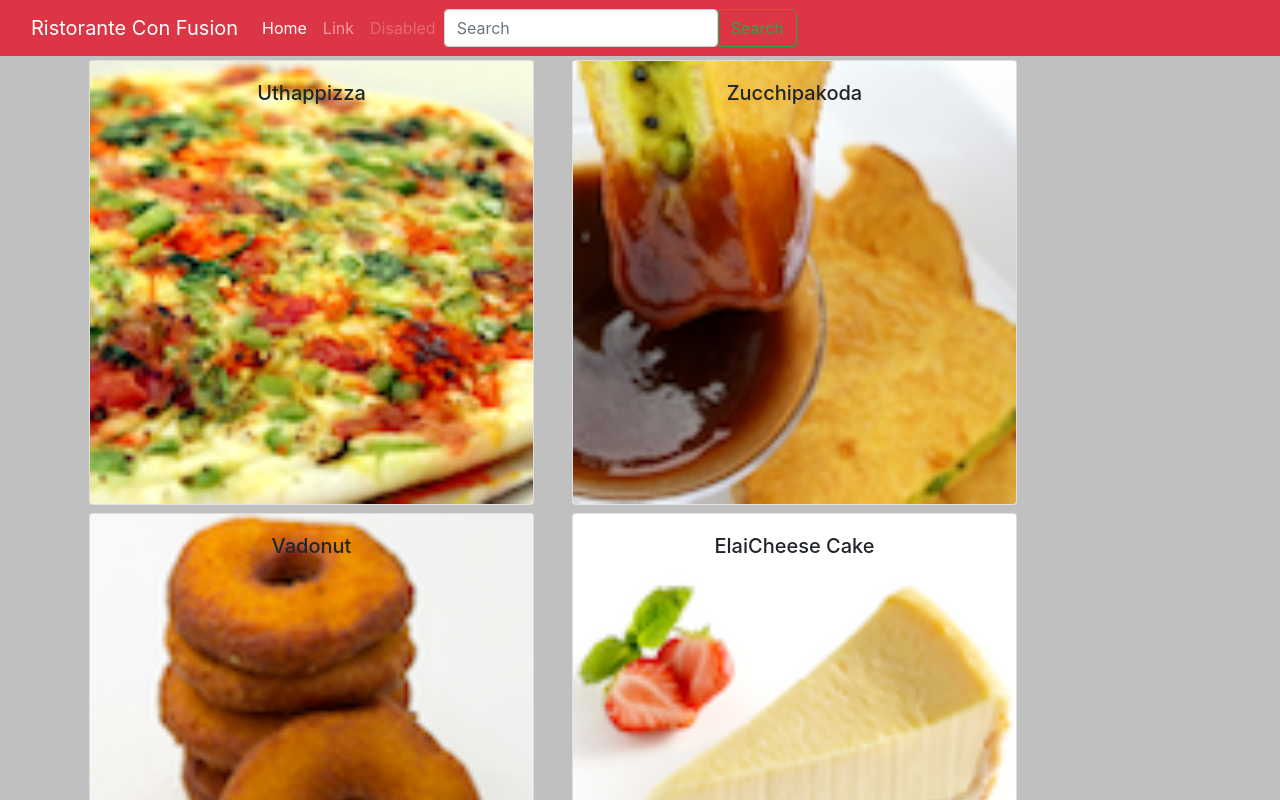
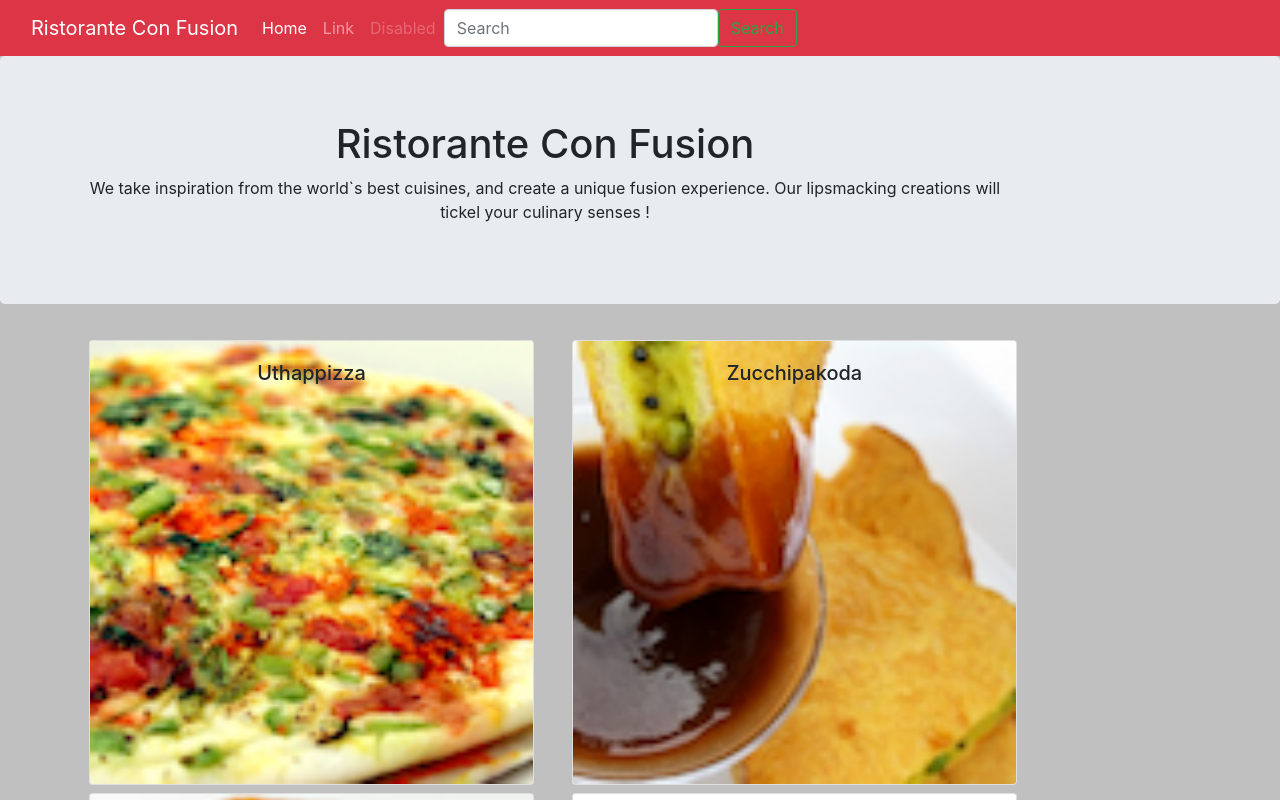
Before and after one commit to Gabegual/Test_React_App, a React (Create React App) app: page / in a window 1280 px wide. Shown: the top 800 px of the page. Built offline with nearby package versions, Linux system fonts and the light colour scheme.

Commit message:
added header components

```diff
--- a/src/App.js
+++ b/src/App.js
@@ -1,50 +1,15 @@
-import logo from './logo.svg';
-import { Navbar } from 'reactstrap';
-import Menu from './Components/menuComponets';
+import React, { Component } from 'react';
+import Main from './Components/MainComponent';
 import './App.css';
-import { DISHES } from './shared/dishes';
-import { render } from '@testing-library/react';
-import { Component } from 'react';
+
 
 class App extends Component {
 
-   constructor(props) {
-     super(props);
-
-     this.state = {
-       dishes: DISHES
-     };
-   }
   render() {
   return (
     <div className="App">
-    <nav class="navbar navbar-expand-lg navbar-dark bg-danger">
-  <div class="container-fluid">
-    <button class="navbar-toggler" type="button" data-bs-toggle="collapse" data-bs-target="#navbarTogglerDemo01" aria-controls="navbarTogglerDemo01" aria-expanded="false" aria-label="Toggle navigation">
-      <span class="navbar-toggler-icon"></span>
-    </button>
-    <div class="collapse navbar-collapse" id="navbarTogglerDemo01">
-      <a class="navbar-brand" href="#">Ristorante Con Fusion</a>
-      <ul class="navbar-nav me-auto mb-2 mb-lg-0">
-        <li class="nav-item">
-          <a class="nav-link active" aria-current="page" href="#">Home</a>
-        </li>
-        <li class="nav-item">
-          <a class="nav-link" href="#">Link</a>
-        </li>
-        <li class="nav-item">
-          <a class="nav-link disabled" href="#" tabindex="-1" aria-disabled="true">Disabled</a>
-        </li>
-      </ul>
-      <form class="d-flex">
-        <input class="form-control me-2" type="search" placeholder="Search" aria-label="Search"></input>
-        <button class="btn btn-outline-success" type="submit">Search</button>
-      </form>
-    </div>
-  </div>
-</nav>
 
-<Menu dishes={this.state.dishes} />
+      <Main/>
 
     </div>
   );
--- a/src/Components/DishdetailComponent.js
+++ b/src/Components/DishdetailComponent.js
@@ -1,6 +1,7 @@
 import { render } from "@testing-library/react";
 import { Component } from "react";
 import { Card, CardBody, CardImg, CardText, CardTitle } from "reactstrap";
+import React from 'react';
 
 class DishDetail extends Component {
     constructor(props) {
--- /dev/null
+++ b/src/Components/HeaderComponent.js
@@ -0,0 +1,48 @@
+import React, { Component } from 'react';
+import { nav, NavbarBrand, Jumbotron } from 'reactstrap';
+
+class Header extends Component {
+    render() {
+        return(
+            <>
+                 <nav class="navbar navbar-expand-lg navbar-dark bg-danger">
+                <div class="container-fluid">
+                    <button class="navbar-toggler" type="button" data-bs-toggle="collapse" data-bs-target="#navbarTogglerDemo01" aria-controls="navbarTogglerDemo01" aria-expanded="false" aria-label="Toggle navigation">
+                    <span class="navbar-toggler-icon"></span>
+                    </button>
+                    <div class="collapse navbar-collapse" id="navbarTogglerDemo01">
+                    <a class="navbar-brand" href="#">Ristorante Con Fusion</a>
+                    <ul class="navbar-nav me-auto mb-2 mb-lg-0">
+                        <li class="nav-item">
+                        <a class="nav-link active" aria-current="page" href="#">Home</a>
+                        </li>
+                        <li class="nav-item">
+                        <a class="nav-link" href="#">Link</a>
+                        </li>
+                        <li class="nav-item">
+                        <a class="nav-link disabled" href="#" tabindex="-1" aria-disabled="true">Disabled</a>
+                        </li>
+                    </ul>
+                    <form class="d-flex">
+                        <input class="form-control me-2" type="search" placeholder="Search" aria-label="Search"></input>
+                        <button class="btn btn-outline-success" type="submit">Search</button>
+                    </form>
+                    </div>
+                </div>
+                </nav>
+                <Jumbotron>
+                    <div className="container">
+                        <div className="row row-header">
+                            <div className="col-2 col-sm-10">
+                                <h1>Ristorante Con Fusion</h1>
+                                <p>We take inspiration from the world`s best cuisines, and create a unique fusion experience. Our lipsmacking creations will tickel your culinary senses !</p>
+                            </div>
+                        </div>
+                    </div>
+                </Jumbotron>
+            </>
+        );
+    }
+}
+
+export default Header;
--- /dev/null
+++ b/src/Components/MainComponent.js
@@ -0,0 +1,40 @@
+import { Navbar } from 'reactstrap';
+import Menu from './menuComponets';
+ //import './App.css';
+import { DISHES } from '../shared/dishes';
+import { render } from '@testing-library/react';
+import { Component } from 'react';
+import Header from './HeaderComponent';
+import DishDetail from "./DishdetailComponent";
+
+
+class Main extends Component {
+
+   constructor(props) {
+     super(props);
+
+     this.state = {
+       dishes: DISHES,
+       selectedDish: null
+     };
+   }
+
+   onDishSelect(dishId) {
+    this.setState({ selectedDish: dishId});
+}
+
+  render() {
+    return (
+      <div>
+        <Header />
+
+
+<Menu dishes={this.state.dishes}
+    onClick={(dishId) => this.onDishSelect(dishId)}/>
+    <DishDetail
+        dish ={this.state.dishes.filter((dish) => dish.id === this.state.selectedDish )[0]} />
+    </div>
+  );
+}
+}
+export default Main;
--- a/src/Components/menuComponets.js
+++ b/src/Components/menuComponets.js
@@ -1,40 +1,35 @@
-import React, { Component } from 'react';
+import React from 'react';
 import { Card, CardImg, CardImgOverlay, CardText, CardBody, CardTitle } from 'reactstrap';
-import DishDetail from "./DishdetailComponent";
 
-class Menu extends Component {
-
-    constructor(props) {
-        super(props);
-
-        this.state = {
-            selectedDish: null
-        }
-    }
-    onDishSelect(dish) {
-        this.setState({ selectedDish: dish });
-    }
-
-   render() {
-       const menu = this.props.dishes.map((dish) => {
-           return (
-               <div key={dish.id} className="col-12 col-md-5 m-1">
-                <Card onClick={() => this.onDishSelect(dish)}>
+    function RenderMenuItem({ dish, onClick }) {
+        return(
+                <Card onClick={() => onClick(dish.id)}>
                     <CardImg className="img-fluid" src={dish.image} alt={dish.name} />
                     <CardImgOverlay>
                         <CardTitle>{dish.name}</CardTitle>
                     </CardImgOverlay>
                 </Card>
+        );
+    }
+
+    const Menu = (props) => {
+
+         const menu = props.dishes.map((dish) => {
+           return (
+               <div key={dish.id} className="col-12 col-md-5 m-1">
+                <RenderMenuItem dish={dish} onClick={props.onClick} />
                </div>
            );
        });
 
        return (
            <div className="container">
-               <div className="row">{menu}</div>
-               <DishDetail dish={this.state.selectedDish} />
+               <div className="row">
+                   {menu}
+                   </div>
            </div>
        );
-   }
-}
+
+    }
+
 export default Menu;
--- a/src/index.js
+++ b/src/index.js
@@ -1,6 +1,8 @@
 import React from 'react';
 import ReactDOM from 'react-dom';
 import 'bootstrap/dist/css/bootstrap.min.css';
+import 'font-awesome/css/font-awesome.min.css';
+import 'bootstrap-social/bootstrap-social.css';
 import './index.css';
 import App from './App';
 import reportWebVitals from './reportWebVitals';
```
Also changed, not shown: package.json (+7 -0 lines), src/logo.svg (deleted), 1 other file (tests, documents, lock files or other folders).
